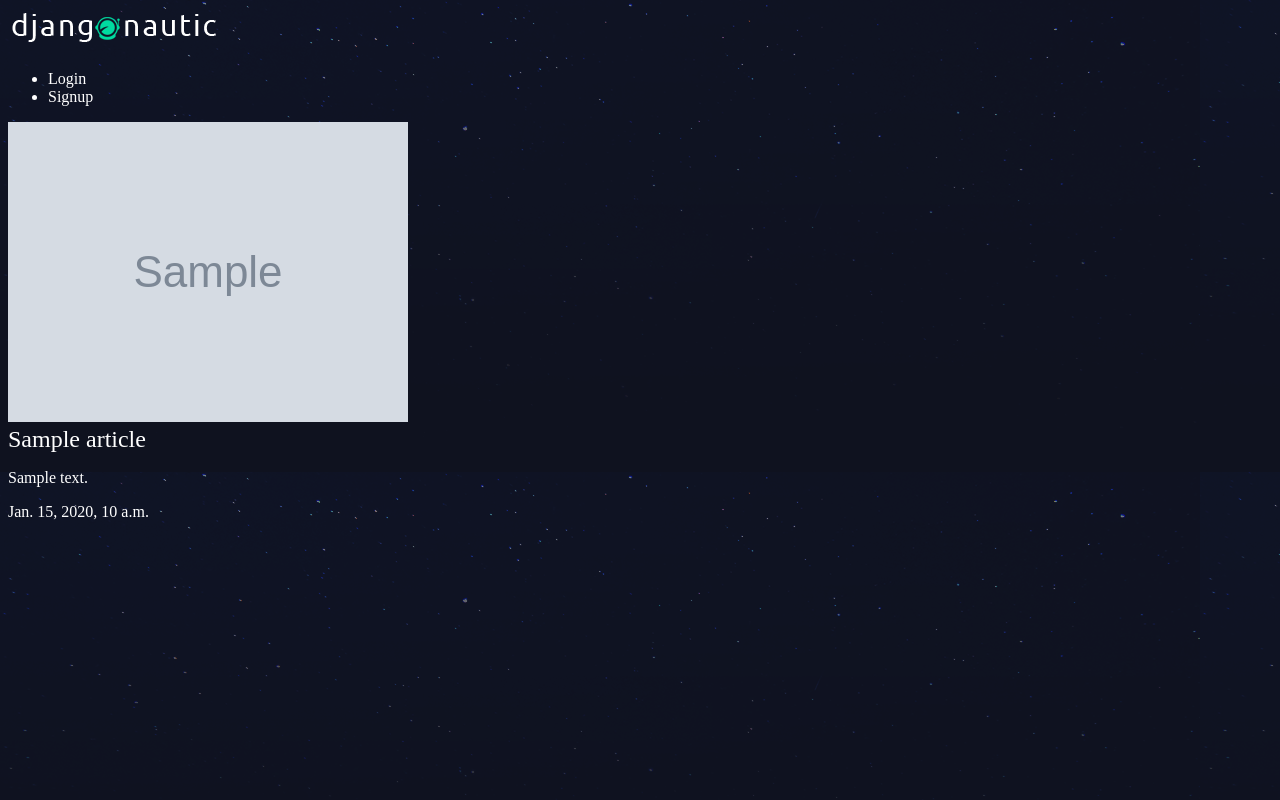
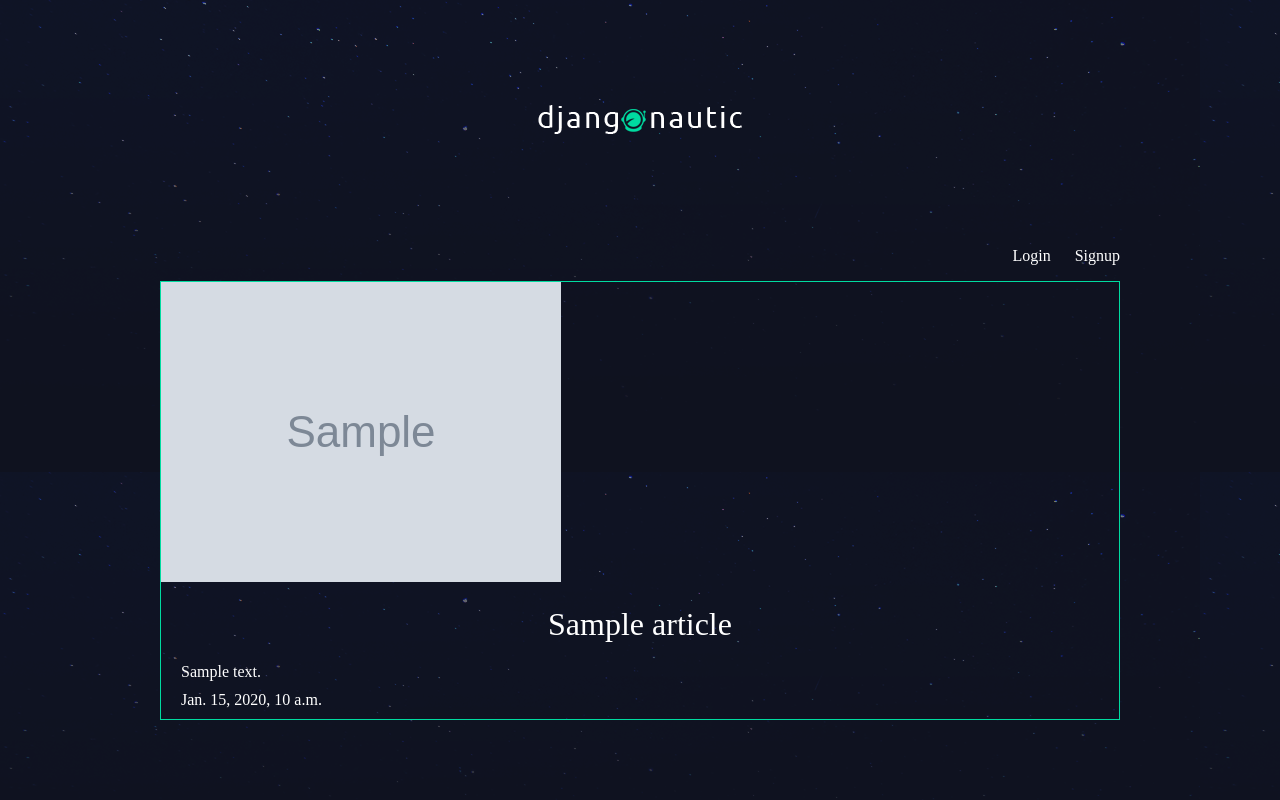
Before and after one commit to nir159/Final-Project, a Django app: a page that uses ServerSide/MultiLive/templates/base_layout.html in a window 1280 px wide. Run offline with Django 3.2, Linux system fonts and the light colour scheme; tables that the repository leaves empty hold one stand-in row (values such as "Sample post"); grey boxes marked "Sample" are stand-in pictures.

Commit message:
ServerSide [Tutorial Stage]: added App Style Usage [CSS] | Prt1

```diff
--- a/ServerSide/MultiLive/articles/templates/articles/article_list.html
+++ b/ServerSide/MultiLive/articles/templates/articles/article_list.html
@@ -8,6 +8,7 @@
                 <h2> <a href="{% url 'articles:detail' slug=article.slug %}">{{ article.title }}</a> </h2>
                 <p>{{ article.snippet }}</p>
                 <p> {{ article.date }}</p>
+                <p class="author">added by {{ article.author.username }}</p>
             </div>
         {% endfor %}
     </div>
--- a/ServerSide/MultiLive/assets/styles.css
+++ b/ServerSide/MultiLive/assets/styles.css
@@ -1,6 +1,6 @@
 body{
     background-color: #0f121f;
-    background-image: url(stars.png);
+    background-image: url(/static/stars.png);
     background-repeat-y: no-repeat;
     color: #fff;
 }
@@ -18,3 +18,87 @@ a, a:hover, a:visited{
     color: #fff;
     text-decoration: none;
 }
+
+.wrapper{
+    max-width: 960px;
+    margin: 0 auto;
+}
+
+div.wrapper > h1{
+    text-align: center;
+    margin: 100px auto;
+    font-size: 2.4em
+}
+
+header{
+    display: grid;
+    grid-template-columns: 1fr 1fr;
+    padding: 20px 0;
+}
+
+nav{
+    justify-self: end;
+}
+
+nav li{
+    display: inline-block;
+    list-style-type: none;
+    margin-left: 20px;
+}
+
+nav button{
+    background: none;
+    color: #fff;
+    cursor: pointer;
+    border: 0;
+    font-size: 16px;
+}
+
+.articles{
+    display: grid;
+    grid-template-columns: 1fr 1fr 1fr;
+    grid-gap: 30px;
+}
+
+.article{
+    padding: 10px;
+    border: 1px solid #00dba0;
+    position: relative;
+    padding-bottom: 40px;
+}
+
+.article h2{
+    font-size: 1.2em;
+}
+
+.article .author{
+    padding: 10px;
+    background: #00dba0;
+    position: absolute;
+    right: 0;
+    bottom: 0;
+    margin: 0;
+    color: #0f121f;
+}
+
+.article-detail .article{
+    padding: 0;
+}
+
+.article-detail  .article img{
+    max-width: 100%;
+}
+
+.article-detail  .article h2{
+    text-align: center;
+    margin: 20px auto;
+    font-size: 2em
+}
+
+.article-detail .article h3{
+    text-align: center;
+}
+
+.article-detail  .article p{
+    margin: 10px 20px
+}
```
